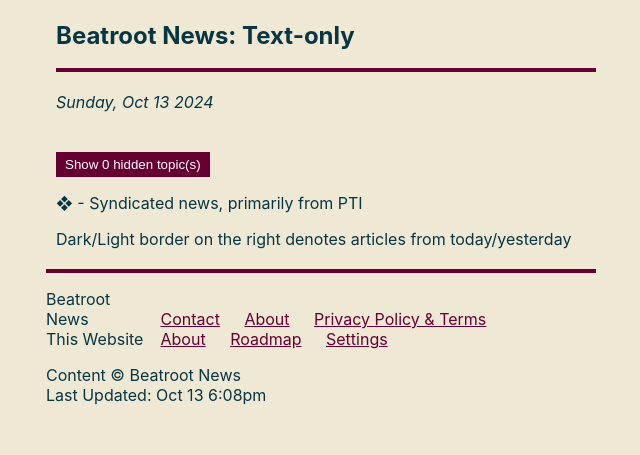
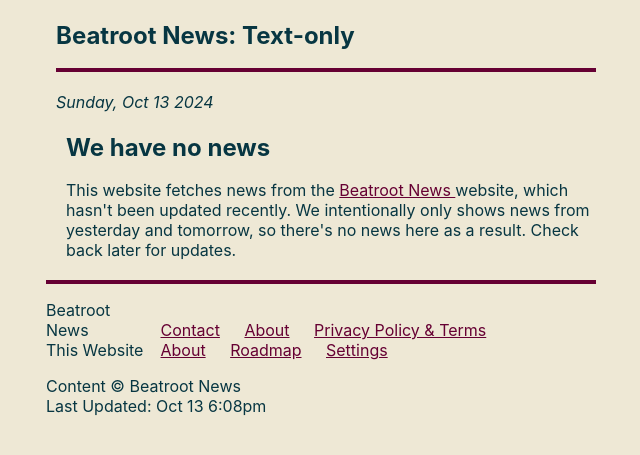
Before and after one commit to captn3m0/news, a Jekyll site: the page built from index.html, in a window 1280 px wide. Shown: the top 455 px of the page, without its empty margins (319-959 px from the left). Built offline with Jekyll 4.4.1, drawn with Linux system fonts in a browser that asks for light colours; cached includes are drawn as plain includes.

Commit message:
add a no news notification

```diff
--- a/_plugins/fetch_posts.rb
+++ b/_plugins/fetch_posts.rb
@@ -100,11 +100,13 @@
     end
 
     Jekyll.logger.info 'News:', "Generated #{site.data['topics'].values.sum} article pages"
+
     # These are fallback checks to make sure if we have a bug or get bad data,
     # we don't update the website with not enough news
     # better to fail the build than show an empty website.
-    raise 'Not enough articles, not updating website' if site.data['topics'].values.sum < 10
-    raise 'Not enough topics, not updating website' if site.data['topics'].size < 5
+    # Currently commented out, since we haven't seen updates in a while.
+    # raise 'Not enough articles, not updating website' if site.data['topics'].values.sum < 10
+    # raise 'Not enough topics, not updating website' if site.data['topics'].size < 5
   end
 
   private
--- a/index.html
+++ b/index.html
@@ -2,12 +2,14 @@
 title: "Beatroot News: Text-only"
 layout: default
 ---
+{% assign totalPostCount = 0 %}
 <div class="topic-container">
 <h1 class="topic-heading">{{page.title}}</h1>
 <div class="hr-line"></div>
 {% include date.html %}
 {% for T in site.data.topics %}
 {% assign post_count = T[1] %}
+{% assign totalPostCount = totalPostCount | plus: post_count %}
 {% if post_count > 0 %}
 <div class="topic-{{T[0]|downcase}} news-topic">
 <h2><a href="/{{T[0]}}/">{{T[0] | capitalize}}</a></h2>
@@ -18,11 +20,24 @@
 	{% endfor %}
 </div>
 {% endif %}
-
 {% endfor %}
 
+{% if totalPostCount == 0  %}
+<div class="topic-container">
+<h1 class="topic-heading">We have no news</h1>
+	<div style="position:relative" class="detailswrapper">
+		This website fetches news from the <a href="https://app.beatrootnews.com/">Beatroot News
+		</a> website, which hasn't been updated recently. We intentionally only shows news from
+		yesterday and tomorrow, so there's no news here as a result.
+
+		Check back later for updates.
+	</div>
+</div>
+
+{% else %}
 <br><button id="hidden-notifier">Show <span id="hidden-count"></span> hidden topic(s)</button>
 
 <p>❖ - Syndicated news, primarily from PTI</p>
 <p>Dark/Light border on the right denotes articles from today/yesterday</p>
 </div>
+{% endif %}
```
